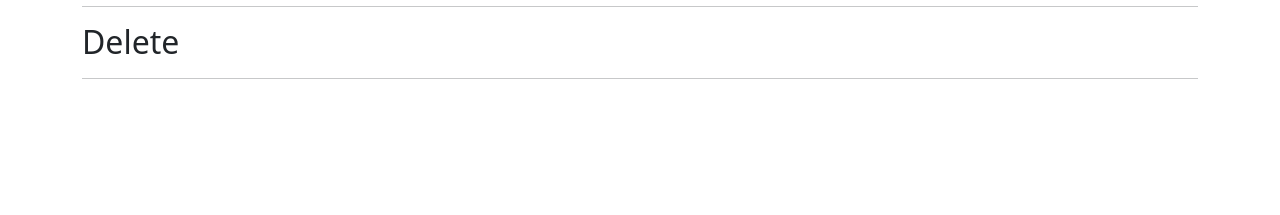
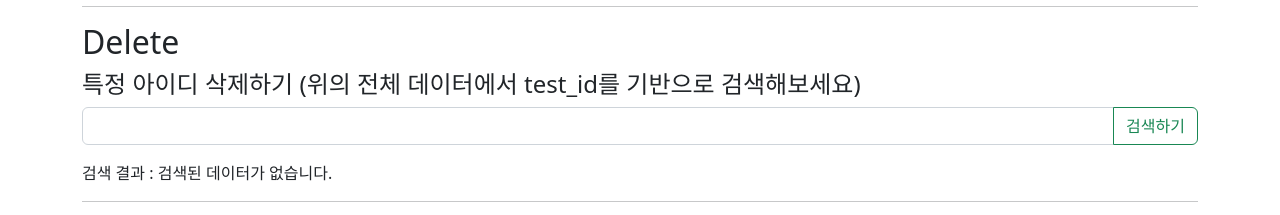
Before and after one commit to KGU-Team-Avocado/avocado-hero-web, a React (Create React App) app: page /example in a window 1280 px wide. Shown: the part 1072-1287 px from the top of the page. Before the commit the page ends 1167 px from the top, so only its background shows below. Built offline with nearby package versions, Linux system fonts and the light colour scheme; no server answers.

Commit message:
삭제 예제 추가

```diff
--- a/src/container/example/crud/delete/Delete.js
+++ b/src/container/example/crud/delete/Delete.js
@@ -1,10 +1,14 @@
+import DeleteOne from "./DeleteOne"
+
 export default () => {
     return (
         <>
             <h2>
                 Delete
             </h2>
-            <div></div>
+            <div>
+                <DeleteOne/>
+            </div>
         </>
     )
 }
--- /dev/null
+++ b/src/container/example/crud/delete/DeleteOne.js
@@ -0,0 +1,36 @@
+import axios from "axios";
+import { useState } from "react";
+
+export default () => {
+
+    const [key, setKey] = useState('');
+    const [deletedValue, setDeletedValue] = useState('null');
+
+    const handleData = (state) => {
+        setKey(state.target.value);
+    };
+    const handleButton = () => {
+        if (key != '') {
+            // 데이터 받아오는 작업 시작
+            axios.get('/testsRouter/delete/' + key)
+                .then((response) => {
+                    console.log(JSON.stringify(response.data))
+                    setDeletedValue(JSON.stringify(response.data));
+                }).catch(function (error) {
+                    console.log(error);
+                });
+            // 데이터 받아오는 작업 끝
+            setKey('');
+        }
+    }
+    return (
+        <>
+            <h4>특정 아이디 삭제하기 (위의 전체 데이터에서 test_id를 기반으로 검색해보세요)</h4>
+            <div className="input-group mb-3">
+                <input className="form-control" onChange={handleData} value={key} />
+                <button className="btn btn-outline-success" onClick={() => handleButton()}>검색하기</button>
+            </div>
+            <div>검색 결과 : {deletedValue == 'null' ? '검색된 데이터가 없습니다.' : deletedValue}</div>
+        </>
+    )
+}
```
